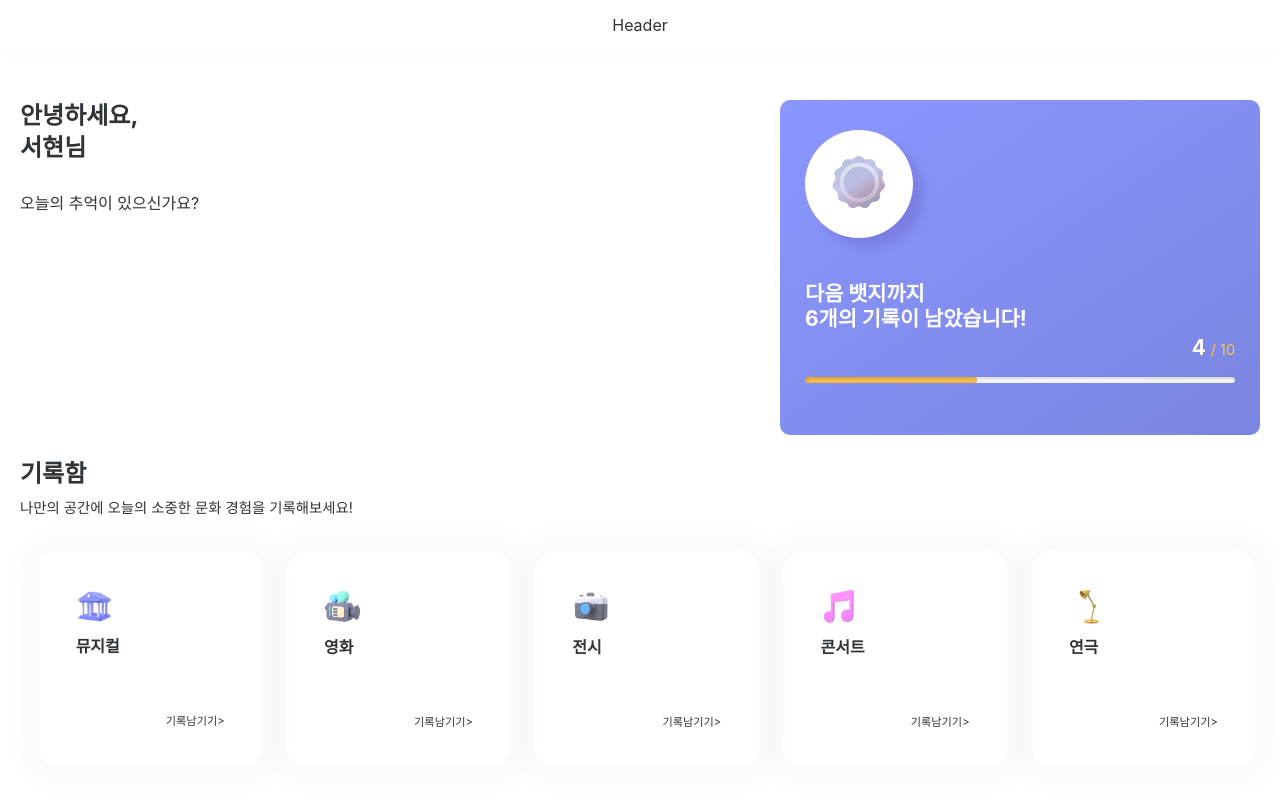
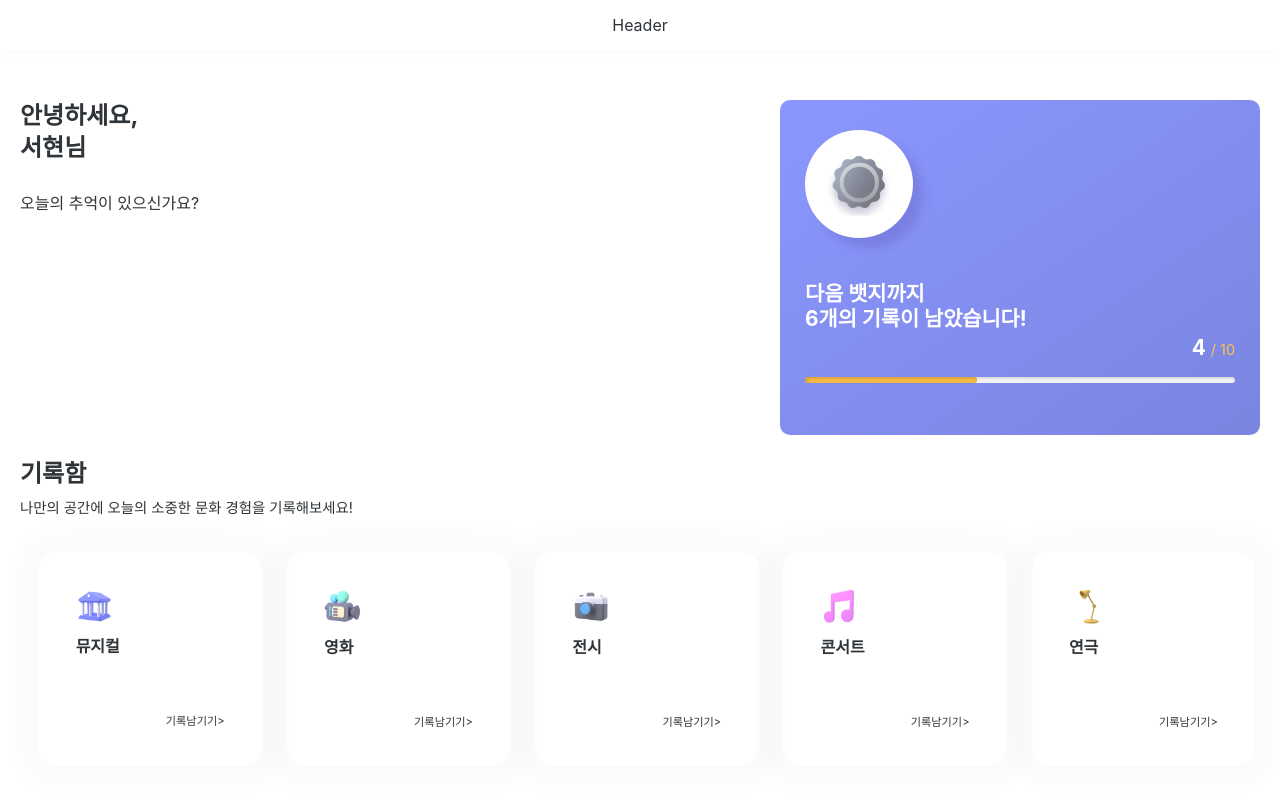
Before and after one commit to seohyun-song/Artsy, a React (Vite) app: page / in a window 1280 px wide. Shown: the top 800 px of the page. Built offline with nearby package versions, Linux system fonts and the light colour scheme.

Commit message:
Feat: 뱃지 등급을 계산하는 기능 추가

```diff
--- a/src/components/Badge/Badge.jsx
+++ b/src/components/Badge/Badge.jsx
@@ -1,28 +1,31 @@
 import React from 'react';
 import * as B from './Badge.styles';
 import { useTheme } from 'styled-components';
+import calculateGrade from '../../utils/calculateGrade';
 
 const data = {
     ticketCount: 4,
-    currentBadge: { name: 'silver', standard: 10 },
-    nextBadge: { name: 'bronze', standard: 30 },
+    // currentBadge: { name: 'silver', standard: 10 },
+    // nextBadge: { name: 'bronze', standard: 30 },
 };
+
 const Badge = () => {
     const theme = useTheme();
+    const { name: userGrade, targetValue } = calculateGrade(data.ticketCount);
     return (
         <B.Badge theme={theme}>
             <B.ImageWrapper>
-                <img src={`/src/assets/icons/badge_${data.currentBadge.name}.png`} alt="badge image" />
+                <img src={`/src/assets/icons/badge_${userGrade}.png`} alt="badge image" />
             </B.ImageWrapper>
             <B.Description>
                 다음 뱃지까지 <br />
-                6개의 기록이 남았습니다!
+                {targetValue - data.ticketCount}개의 기록이 남았습니다!
             </B.Description>
             <B.BadgeValue theme={theme}>
-                {data.ticketCount} <span>/ {data.currentBadge.standard}</span>
+                {data.ticketCount} <span>/ {targetValue}</span>
             </B.BadgeValue>
             <B.Bar>
-                <B.Value $all={data.currentBadge.standard} $value={data.ticketCount} theme={theme}></B.Value>
+                <B.Value $all={targetValue} $value={data.ticketCount} theme={theme}></B.Value>
             </B.Bar>
         </B.Badge>
     );
--- /dev/null
+++ b/src/utils/calculateGrade.js
@@ -0,0 +1,19 @@
+const BADGE_GRADE = {
+    first: { name: 'darkSilver', targetValue: 10 },
+    second: { name: 'bronze', targetValue: 30 },
+    third: { name: 'silver', targetValue: 50 },
+    fourth: { name: 'gold', targetValue: 100 },
+};
+
+const calculateGrade = (ticketCount) => {
+    if (ticketCount < BADGE_GRADE.first.targetValue) {
+        return BADGE_GRADE.first;
+    } else if (ticketCount < BADGE_GRADE.second.targetValue) {
+        return BADGE_GRADE.second;
+    } else if (ticketCount < BADGE_GRADE.third.targetValue) {
+        return BADGE_GRADE.third;
+    } else {
+        return BADGE_GRADE.fourth;
+    }
+};
+export default calculateGrade;
```
